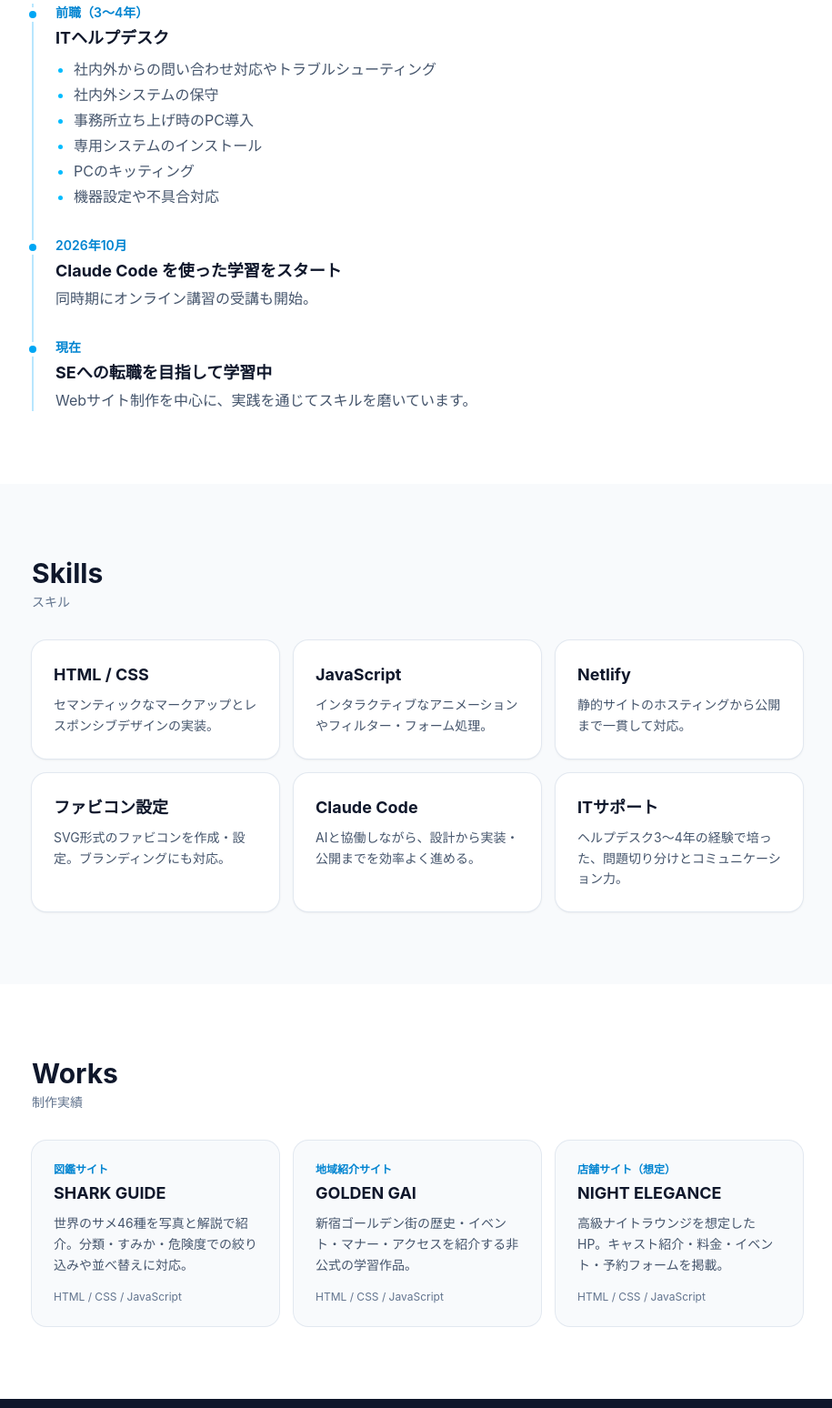
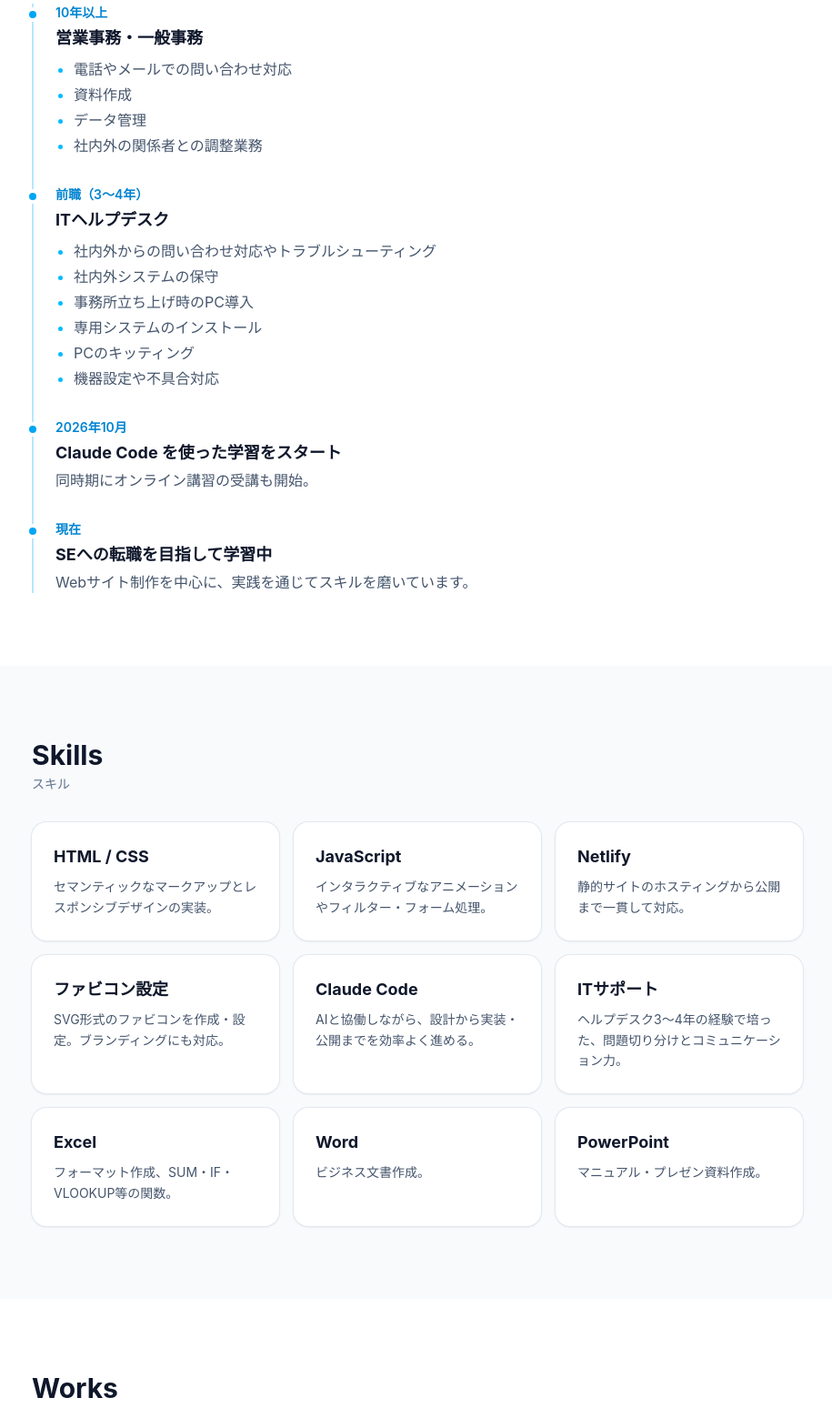
Before and after one commit to taek04101987-ctrl/pf, a website built with Vite: page index.html in a window 1280 px wide. Shown: the part 1080-2628 px from the top of the page at 91% size, without its empty margins (181-1096 px from the left). Built offline with nearby package versions, Linux system fonts and the light colour scheme.

Commit message:
経歴に事務経験、スキルにPCスキルを追加
Co-Authored-By: Claude Opus 5.5 <noreply@anthropic.com>

```diff
--- a/index.html
+++ b/index.html
@@ -43,7 +43,7 @@
         <p class="mt-1 text-sm text-slate-500">自己紹介</p>
         <div class="mt-8 rounded-2xl bg-white p-6 shadow-sm ring-1 ring-slate-200 sm:p-8">
           <p class="leading-relaxed">
-            ITヘルプデスクとして3〜4年間、ユーザーサポートに携わってきました。現在はSEへの転職を目指し、Claude Code を活用しながらフロントエンド開発を学んでいます。
+            営業事務・一般事務として10年以上、ITヘルプデスクとして3〜4年の経験があります。現在はSEへの転職を目指し、Claude Code を活用しながらフロントエンド開発を学んでいます。
           </p>
           <p class="mt-4 leading-relaxed">
             Webサイトはデザインから実装・公開まで一人で手がけており、各サイトの制作期間は2〜4時間程度です。
@@ -57,6 +57,17 @@
           <h2 class="text-3xl font-bold text-slate-900">Career</h2>
           <p class="mt-1 text-sm text-slate-500">経歴</p>
           <ol class="mt-8 space-y-8 border-l-2 border-sky-200 pl-6">
+            <li class="relative">
+              <span class="absolute -left-[33px] top-1 h-4 w-4 rounded-full border-4 border-white bg-sky-500"></span>
+              <p class="text-sm font-semibold text-sky-600">10年以上</p>
+              <h3 class="mt-1 text-lg font-bold text-slate-900">営業事務・一般事務</h3>
+              <ul class="mt-2 list-disc space-y-1 pl-5 text-slate-600 marker:text-sky-400">
+                <li>電話やメールでの問い合わせ対応</li>
+                <li>資料作成</li>
+                <li>データ管理</li>
+                <li>社内外の関係者との調整業務</li>
+              </ul>
+            </li>
             <li class="relative">
               <span class="absolute -left-[33px] top-1 h-4 w-4 rounded-full border-4 border-white bg-sky-500"></span>
               <p class="text-sm font-semibold text-sky-600">前職（3〜4年）</p>
@@ -115,6 +126,18 @@
             <h3 class="text-lg font-bold text-slate-900">ITサポート</h3>
             <p class="mt-2 text-sm leading-relaxed text-slate-600">ヘルプデスク3〜4年の経験で培った、問題切り分けとコミュニケーション力。</p>
           </article>
+          <article class="rounded-2xl bg-white p-6 shadow-sm ring-1 ring-slate-200">
+            <h3 class="text-lg font-bold text-slate-900">Excel</h3>
+            <p class="mt-2 text-sm leading-relaxed text-slate-600">フォーマット作成、SUM・IF・VLOOKUP等の関数。</p>
+          </article>
+          <article class="rounded-2xl bg-white p-6 shadow-sm ring-1 ring-slate-200">
+            <h3 class="text-lg font-bold text-slate-900">Word</h3>
+            <p class="mt-2 text-sm leading-relaxed text-slate-600">ビジネス文書作成。</p>
+          </article>
+          <article class="rounded-2xl bg-white p-6 shadow-sm ring-1 ring-slate-200">
+            <h3 class="text-lg font-bold text-slate-900">PowerPoint</h3>
+            <p class="mt-2 text-sm leading-relaxed text-slate-600">マニュアル・プレゼン資料作成。</p>
+          </article>
         </div>
       </section>
 
```
